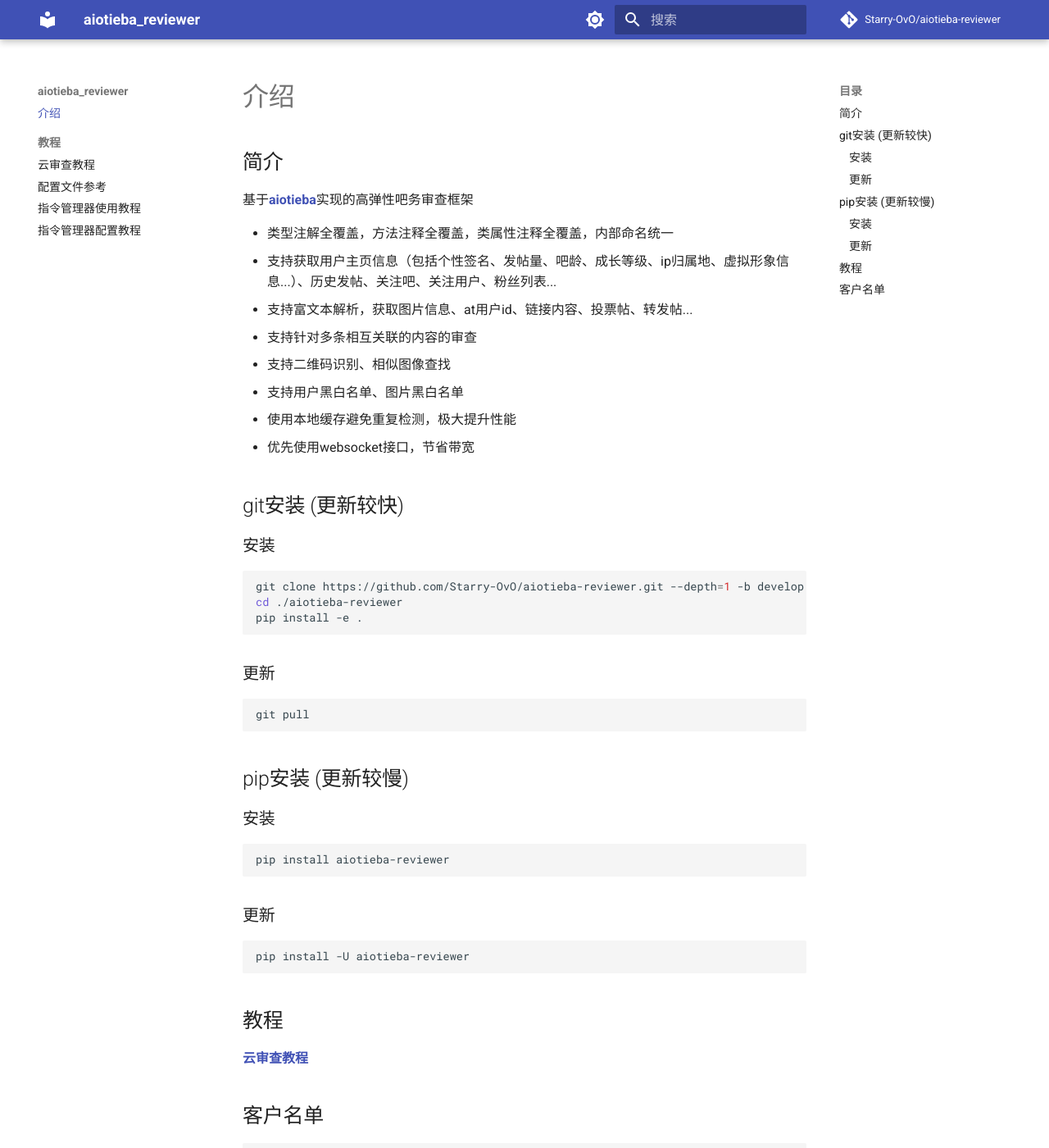
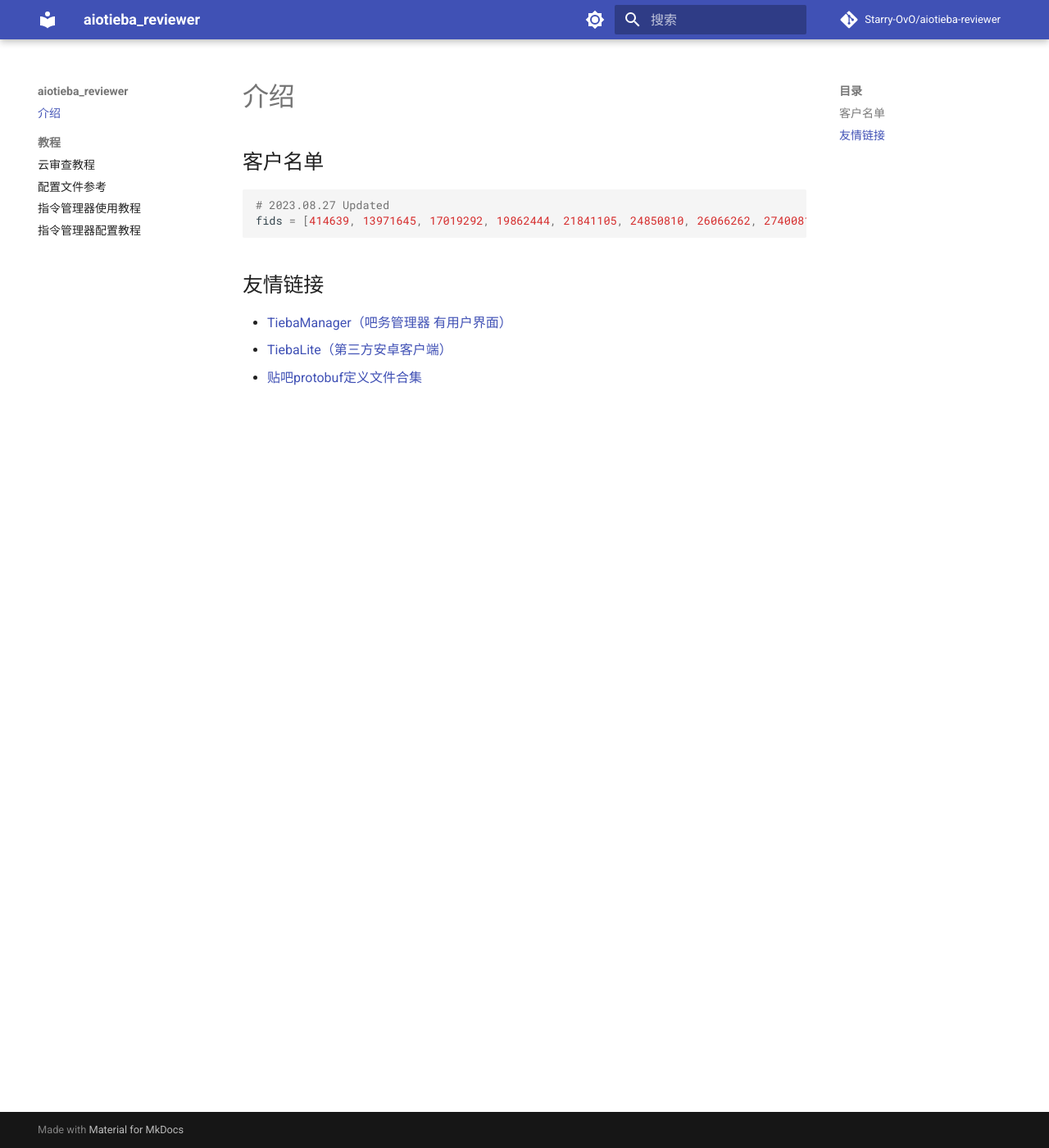
Before and after one commit to lumina37/aiotieba-reviewer, an MkDocs documentation site: the page built from docs/index.md, in a window 1280 px wide and 1400 px high. Shown: the whole window at 82% size. Built offline with MkDocs 1.6.1 and Material for MkDocs 9.7.7, drawn with Linux system fonts in a browser that asks for light colours; comment, search, counter and statistics services are not loaded.

````diff
--- a/docs/index.md
+++ b/docs/index.md
@@ -1,53 +1,12 @@
-## 简介
-
-基于[**aiotieba**](https://github.com/Starry-OvO/aiotieba)实现的高弹性吧务审查框架
-
-+ 类型注解全覆盖，方法注释全覆盖，类属性注释全覆盖，内部命名统一
-+ 支持获取用户主页信息（包括个性签名、发帖量、吧龄、成长等级、ip归属地、虚拟形象信息...）、历史发帖、关注吧、关注用户、粉丝列表...
-+ 支持富文本解析，获取图片信息、at用户id、链接内容、投票帖、转发帖...
-+ 支持针对多条相互关联的内容的审查
-+ 支持二维码识别、相似图像查找
-+ 支持用户黑白名单、图片黑白名单
-+ 使用本地缓存避免重复检测，极大提升性能
-+ 优先使用websocket接口，节省带宽
-
-## git安装 (更新较快)
-
-### 安装
-
-```shell
-git clone https://github.com/Starry-OvO/aiotieba-reviewer.git --depth=1 -b develop
-cd ./aiotieba-reviewer
-pip install -e .
-```
-
-### 更新
-
-```shell
-git pull
-```
-
-## pip安装 (更新较慢)
-
-### 安装
-
-```shell
-pip install aiotieba-reviewer
-```
-
-### 更新
-
-```shell
-pip install -U aiotieba-reviewer
-```
-
-## 教程
-
-[**云审查教程**](tutorial/reviewer.md)
-
 ## 客户名单
 
 ```python
-# 2023.08.06 Updated
+# 2023.08.27 Updated
 fids = [414639, 13971645, 17019292, 19862444, 21841105, 24850810, 26066262, 27400819, 27497591, 27782931]
 ```
+
+## 友情链接
+
++ [TiebaManager（吧务管理器 有用户界面）](https://github.com/dog194/TiebaManager)
++ [TiebaLite（第三方安卓客户端）](https://github.com/HuanCheng65/TiebaLite/tree/4.0-dev)
++ [贴吧protobuf定义文件合集](https://github.com/n0099/tbclient.protobuf)
--- a/pyproject.toml
+++ b/pyproject.toml
@@ -33,6 +33,9 @@
 [tool.setuptools.package-data]
 "*" = ["*.pyi"]
 
+[tool.pdm.dev-dependencies]
+doc = ["mkdocs-material"]
+
 [tool.black]
 line-length = 120
 skip-string-normalization = true
````
Also changed, not shown: README.md (+1 -1 lines), 2 other files.
